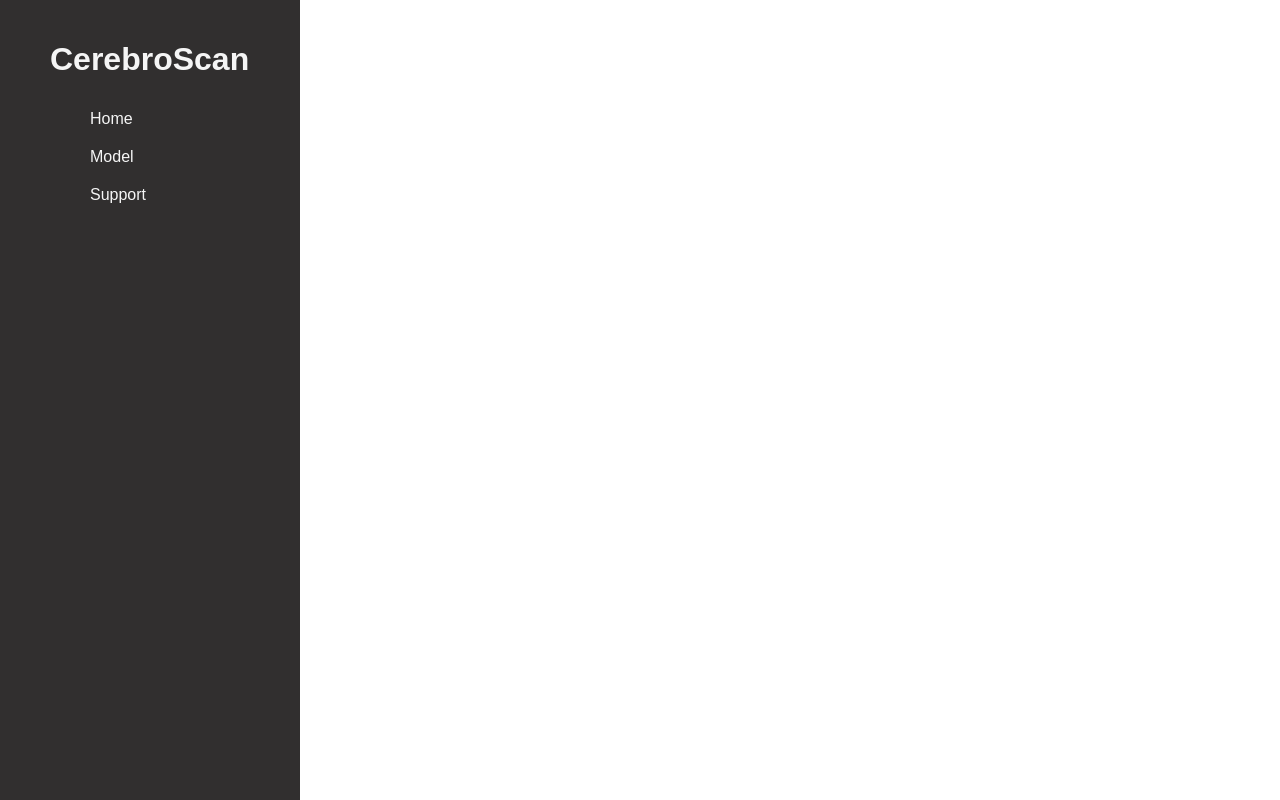
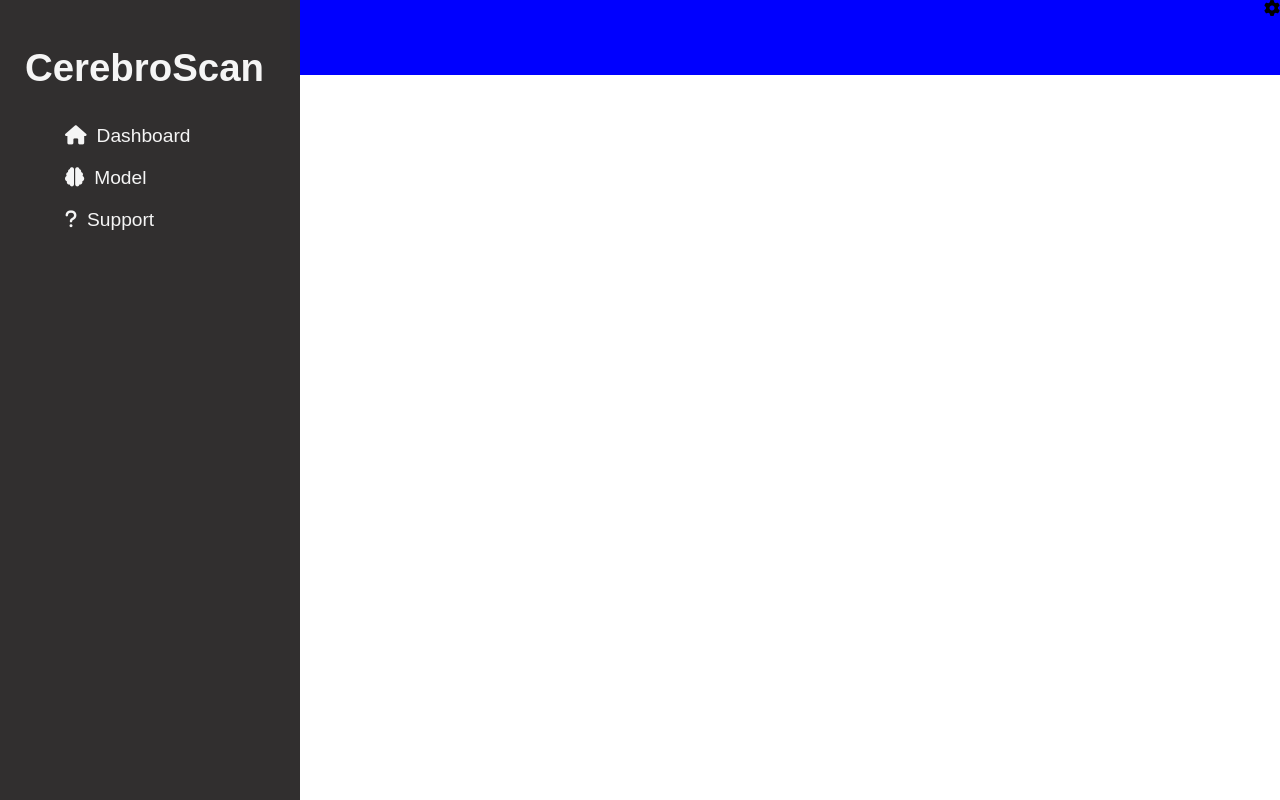
Before and after one commit to HamzaHersi01/CNN_Flask_App, a Flask app: page / in a window 1280 px wide. Run offline with Flask 3, Linux system fonts and the light colour scheme; some libraries are stand-ins or nearby versions.

Commit message:
Added some more styling

```diff
--- a/static/style.css
+++ b/static/style.css
@@ -11,12 +11,15 @@ body{
     color: whitesmoke;
     background-color: rgb(49, 47, 47);
     width: 300px;
+    min-width: 300px;
+    position: relative;
     height: 100%;
     position: fixed;
+    font-size: larger;
 }
 
 .side-menu-items{
-    padding: 20px 0px 0px 50px;
+    padding: 20px 0px 0px 25px;
 }
 
 li{
@@ -24,3 +27,20 @@ li{
     padding-bottom: 10px;
     list-style-type: none;
 }
+
+.fa-house,.fa-brain, .fa-question{
+    padding-right: 10px;
+}
+
+.main-content{
+    display: flex;
+    flex-direction: column;
+    width: 100%;
+}
+
+.header{
+    display: flex;
+    justify-content: flex-end;
+    background-color: blue;
+    height: 75px;
+}
--- a/templates/index.html
+++ b/templates/index.html
@@ -5,19 +5,25 @@
     <title>Home</title>
     <script src="Js/script.js"></script>
     <link rel="stylesheet" href="/static/style.css">
+    <script src="https://kit.fontawesome.com/baffd7df9a.js" crossorigin="anonymous"></script>
 </head>
 <body>
 <div class="side-menu">
     <div class="side-menu-items">
         <h1>CerebroScan</h1>
         <ul>
-            <li>Home</li>
-            <li>Model</li>
-            <li>Support</li>
+            <li><i class="fa-solid fa-house"></i>Dashboard</li>
+            <li><i class="fa-solid fa-brain"></i>Model</li>
+            <li><i class="fa-solid fa-question"></i>Support</li>
         </ul>
     </div>
 </div>
-<div class="main-content"></div>
-<div class="footer"></div>
+<div class="main-content">
+    <div class="header">
+        <div class="settings"><i class="fa-solid fa-gear"></i></div>
+    </div>
+    <div class="upload"></div>
+    <div class="previous"></div>
+</div>
 </body>
 </html>
```
Also changed, not shown: static/images/logo.png (deleted).
